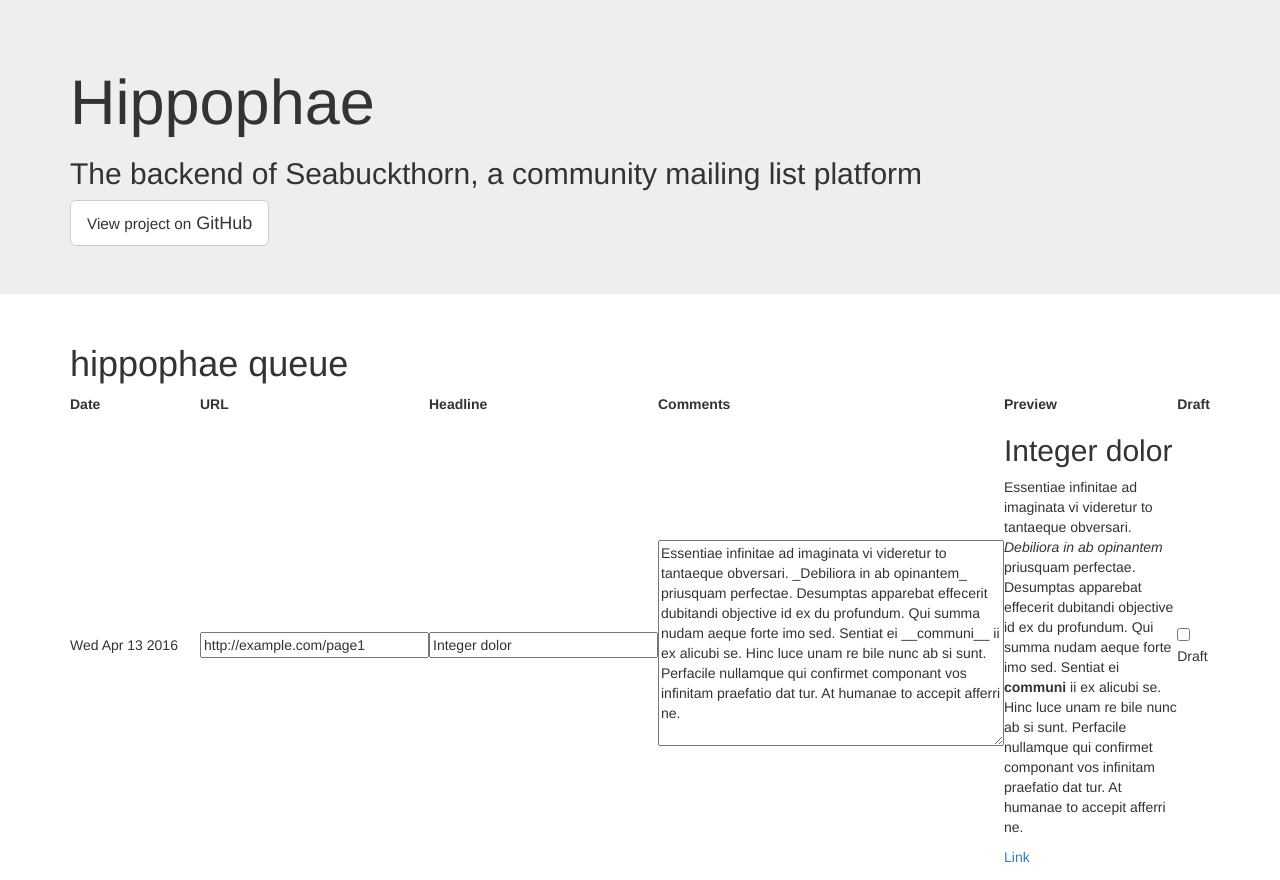
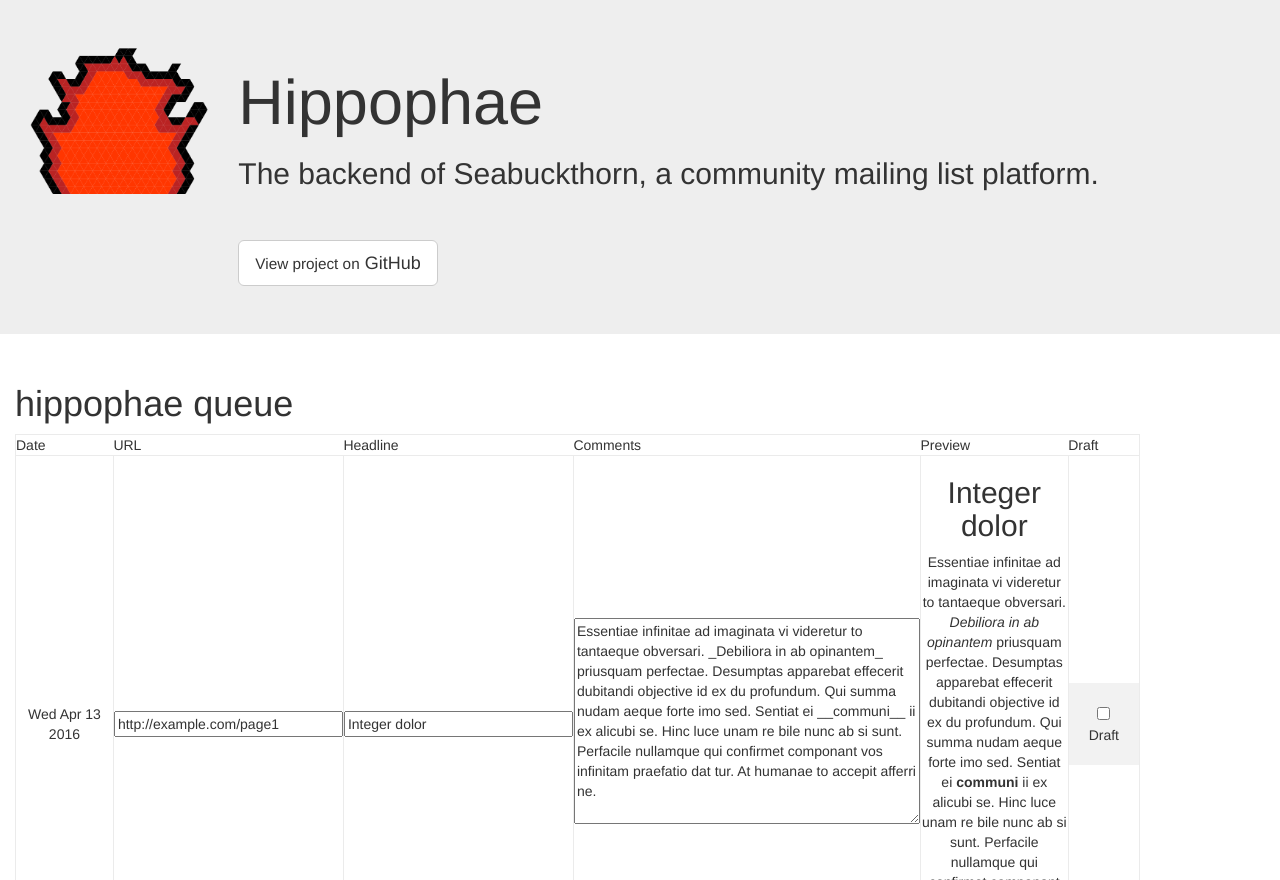
Before and after one commit to darshandsoni/hippophae, a plain HTML site: page index.html in a window 1280 px wide. Shown: the top 880 px of the page. Drawn offline with nearby package versions, Linux system fonts and the light colour scheme.

Commit message:
Added static logo

```diff
--- a/css/custom.css
+++ b/css/custom.css
@@ -0,0 +1,20 @@
+table {
+  width: 90%;
+  border: 1px solid #ebebeb;
+}
+
+th {
+  font-weight: 500;
+}
+
+td {
+  font-weight: 300;
+  text-align: center;
+  border: 1px solid #ebebeb;
+}
+
+form {
+  padding: 20px;
+  background: #f2f2f2;
+
+}
--- a/index.html
+++ b/index.html
@@ -4,8 +4,6 @@
     <meta charset='utf-8'>
     <meta http-equiv="X-UA-Compatible" content="chrome=1">
     <meta name="viewport" content="width=device-width, initial-scale=1, maximum-scale=1">
-    <!-- Compiled and minified Bootstrap css -->
-    <link rel="stylesheet" href="https://maxcdn.bootstrapcdn.com/bootstrap/3.3.6/css/bootstrap.min.css" integrity="sha384-1q8mTJOASx8j1Au+a5WDVnPi2lkFfwwEAa8hDDdjZlpLegxhjVME1fgjWPGmkzs7" crossorigin="anonymous">
     <!-- Minified Bootstrap JS -->
     <script src="https://maxcdn.bootstrapcdn.com/bootstrap/3.3.6/js/bootstrap.min.js" integrity="sha384-0mSbJDEHialfmuBBQP6A4Qrprq5OVfW37PRR3j5ELqxss1yVqOtnepnHVP9aJ7xS" crossorigin="anonymous"></script>
     <link href='https://fonts.googleapis.com/css?family=Alegreya+Sans' rel='stylesheet' type='text/css'>
@@ -13,6 +11,10 @@
     <script src="js/hippophae.js"></script>
     <script src="js/queue.js"></script>
     <script src="js/marked.min.js"></script>
+    <!-- Compiled and minified Bootstrap css -->
+    <link rel="stylesheet" href="https://maxcdn.bootstrapcdn.com/bootstrap/3.3.6/css/bootstrap.min.css" integrity="sha384-1q8mTJOASx8j1Au+a5WDVnPi2lkFfwwEAa8hDDdjZlpLegxhjVME1fgjWPGmkzs7" crossorigin="anonymous">
+    <link rel="stylesheet" type="text/css" href="css/custom.css" media="screen">
+
 
     <!--[if lt IE 9]>
     <script src="//html5shiv.googlecode.com/svn/trunk/html5.js"></script>
@@ -24,16 +26,22 @@
   <body onload="load_queue()">
     <header>
       <div class="jumbotron inner">
-        <div class="container">
-          <h1>Hippophae</h1>
-          <h2>The backend of Seabuckthorn, a community mailing list platform</h2>
-          <a href="https://github.com/darshandsoni/hippophae" class="btn btn-lg btn-default"><small>View project on</small> GitHub</a>
+        <div class="container-fluid">
+          <div class="col-lg-2">
+            <img class="img-responsive" src="img/hippophae.png" alt="logo">
+          </div>
+          <div class="col-lg-10">
+            <h1>Hippophae</h1>
+            <h2>The backend of Seabuckthorn, a community mailing list platform.</h2>
+            <br><br>
+            <a href="https://github.com/darshandsoni/hippophae" class="btn btn-lg btn-default"><small>View project on</small> GitHub</a>
+          </div>
         </div>
       </div>
     </header>
 
     <div id="content-wrapper">
-      <div class="container">
+      <div class="container-fluid">
         <section id="main-content">
           <h1><a id="hippophae" class="anchor" href="#hippophae" aria-hidden="true"><span aria-hidden="true" class="octicon octicon-link"></span></a>hippophae queue</h1>
 
```
Also changed, not shown: img/hippophae.png (added), 2 other files.
